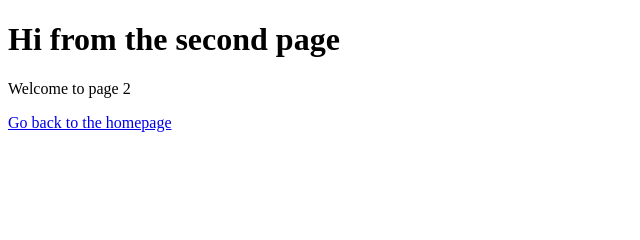
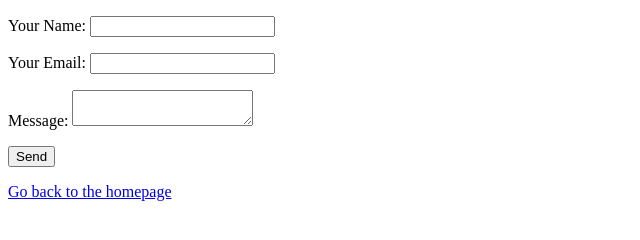
Before and after one commit to thesulfurgroup/gatsby-tsg-social-media-marketing, a Gatsby site in the folder packages/landing-gatsby/: page /page-2 in a window 1280 px wide. Shown: the whole page, without its empty margins (0-640 px from the left). Built offline with nearby package versions, Linux system fonts and the light colour scheme; Gatsby itself is replaced by a stand-in of ours.

Commit message:
Test netlify forms.

```diff
--- a/packages/landing-gatsby/src/containers/SaasClassic/Newsletter/index.js
+++ b/packages/landing-gatsby/src/containers/SaasClassic/Newsletter/index.js
@@ -87,6 +87,9 @@
               <Input inputType="email" label="Email address" iconPosition="right" isMaterial={true} className="email_input" arial-label="email" onChange={updateFormData} />
               <Button {...buttonStyle} title="GET ACCESS" onClick={handleSubmit} />
             </ContactFormWrapper>
+
+
+
           </Box>
         </NewsletterWrapper>
       </Container>
--- a/packages/landing-gatsby/src/pages/page-2.js
+++ b/packages/landing-gatsby/src/pages/page-2.js
@@ -7,8 +7,23 @@
 const SecondPage = () => (
   <Layout>
     <SEO title="Page two" />
-    <h1>Hi from the second page</h1>
-    <p>Welcome to page 2</p>
+
+
+    <form name="contact" method="POST" data-netlify="true">
+      <p>
+        <label>Your Name: <input type="text" name="name" /></label>
+      </p>
+      <p>
+        <label>Your Email: <input type="email" name="email" /></label>
+      </p>
+      <p>
+        <label>Message: <textarea name="message"></textarea></label>
+      </p>
+      <p>
+        <button type="submit">Send</button>
+      </p>
+    </form>
+
     <Link to="/">Go back to the homepage</Link>
   </Layout>
 );
```
